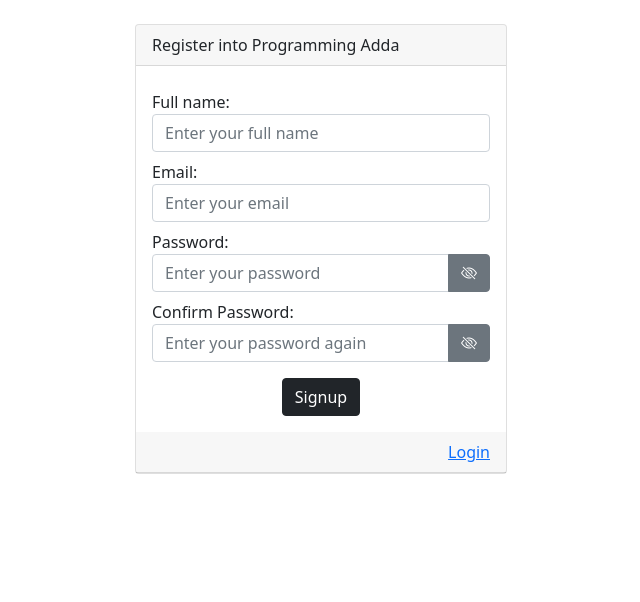
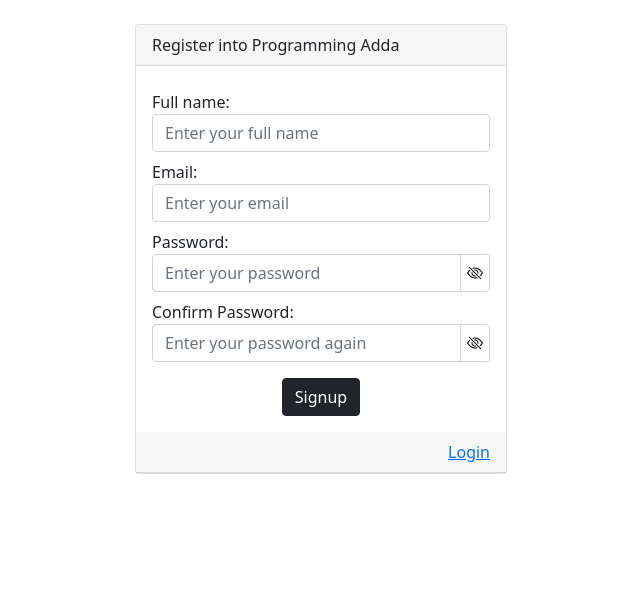
Before and after one commit to Bonusree/programming_adda, a Django app: page /register/ in a window 1280 px wide. Shown: the part 46-648 px from the top of the page, without its empty margins (319-959 px from the left). Run offline with Django 4.2, Linux system fonts and the light colour scheme; some libraries are stand-ins or nearby versions.

Commit message:
move css and js code to the file

```diff
--- /dev/null
+++ b/static/js/register.js
@@ -0,0 +1,18 @@
+document.addEventListener("DOMContentLoaded", function() {
+    var togglePassword = document.querySelector("#togglePassword");
+    var toggleCPassword = document.querySelector("#toggleCPassword");
+    var password = document.querySelector("#password");
+    var cpassword = document.querySelector("#cpassword");
+
+    togglePassword.addEventListener("click", function(e) {
+        var type = password.getAttribute("type") === "password" ? "text" : "password";
+        password.setAttribute("type", type);
+        this.classList.toggle("bi-eye");
+    });
+
+    toggleCPassword.addEventListener("click", function(e) {
+        var type = cpassword.getAttribute("type") === "password" ? "text" : "password";
+        cpassword.setAttribute("type", type);
+        this.classList.toggle("bi-eye");
+    });
+});
--- /dev/null
+++ b/static/style.css
@@ -0,0 +1,9 @@
+.my-eye-btn{
+    border:1px solid #ced4da;
+    background-color: white;
+    border-radius: 0px 4px 4px 0px;
+  }
+
+input:focus{
+    border-color: red;
+}
--- a/templates/register.html
+++ b/templates/register.html
@@ -6,6 +6,8 @@
     <meta http-equiv="X-UA-Compatible" content="IE=edge">
     <meta name="viewport" content="width=device-width, initial-scale=1.0">
     <title>Registration</title>
+    <link rel="stylesheet" href="{% static 'style.css' %}" />
+    <script src="{% static 'js/register.js' %}"></script>
 </head>
 <body>
     {% include 'navbar.html' %}
@@ -29,8 +31,8 @@
               <label for="password">Password:</label>
               <div class="input-group">
                 <input type="password" class="form-control" id="password" name="password" placeholder="Enter your password">
-                <button type="button" class="btn btn-secondary ">
-                  <i class="bi bi-eye-slash" id="togglePassword"></i>
+                <button type="button" class="my-eye-btn bi bi-eye-slash" id="togglePassword">
+                  <!-- <i class="bi bi-eye-slash"></i> -->
                 </button>
               </div>
             </div>
@@ -38,8 +40,8 @@
               <label for="cpassword">Confirm Password:</label>
               <div class="input-group">
                 <input type="password" class="form-control" id="cpassword" name="cpassword" placeholder="Enter your password again">
-                <button type="button" class="btn btn-secondary ">
-                  <i class="bi bi-eye-slash" id="toggleCPassword"></i>
+                <button type="button" class="my-eye-btn bi bi-eye-slash" id="toggleCPassword">
+                  <!-- <i class="bi bi-eye-slash"></i> -->
                 </button>
               </div>
             </div>
@@ -56,26 +58,6 @@
       </div>
     </div>
     {% include 'footer.html' %}
-    <script>
-      document.addEventListener("DOMContentLoaded", function() {
-      var togglePassword = document.querySelector("#togglePassword");
-      var toggleCPassword = document.querySelector("#toggleCPassword");
-      var password = document.querySelector("#password");
-      var cpassword = document.querySelector("#cpassword");
 
-      togglePassword.addEventListener("click", function(e) {
-        var type = password.getAttribute("type") === "password" ? "text" : "password";
-        password.setAttribute("type", type);
-        this.classList.toggle("bi-eye");
-      });
-
-      toggleCPassword.addEventListener("click", function(e) {
-        var type = cpassword.getAttribute("type") === "password" ? "text" : "password";
-        cpassword.setAttribute("type", type);
-        this.classList.toggle("bi-eye");
-      });
-    });
-
-    </script>
 </body>
 </html>
```
Also changed, not shown: templates/login.html (+5 -19 lines).
